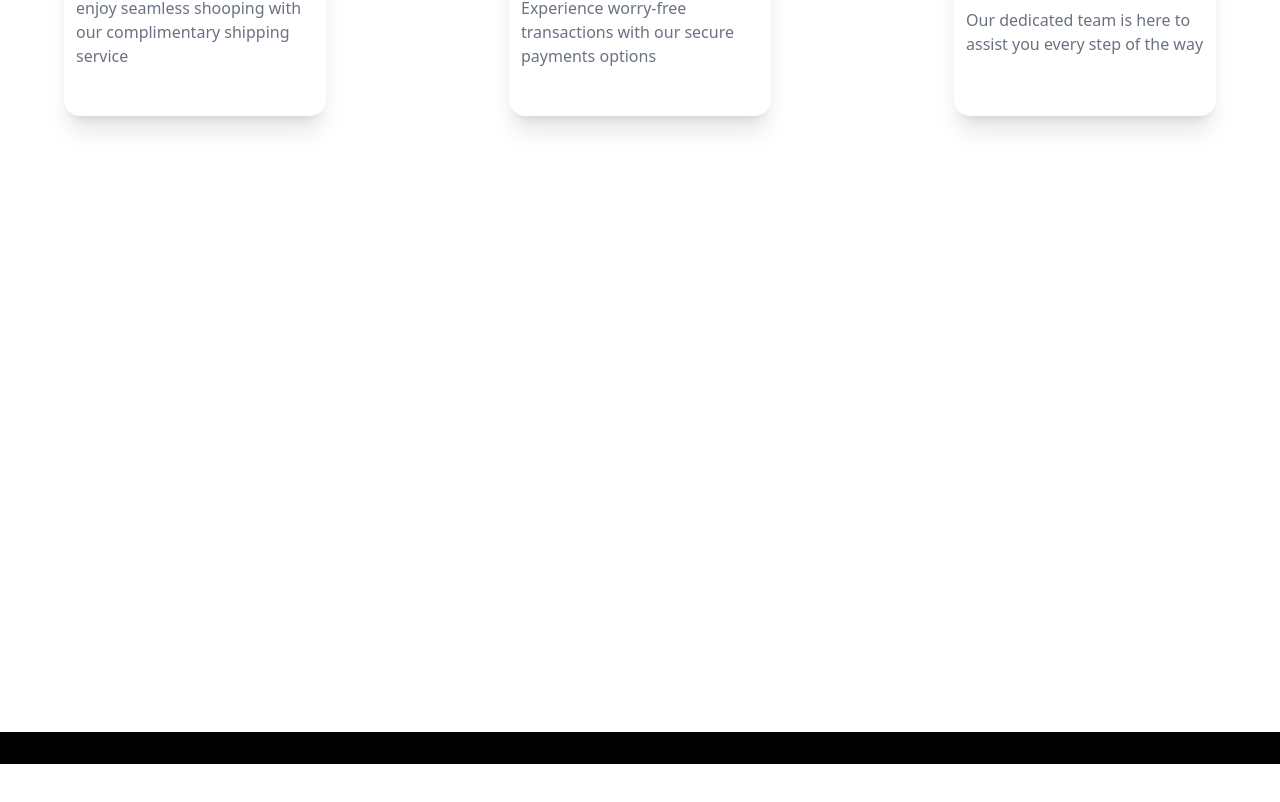
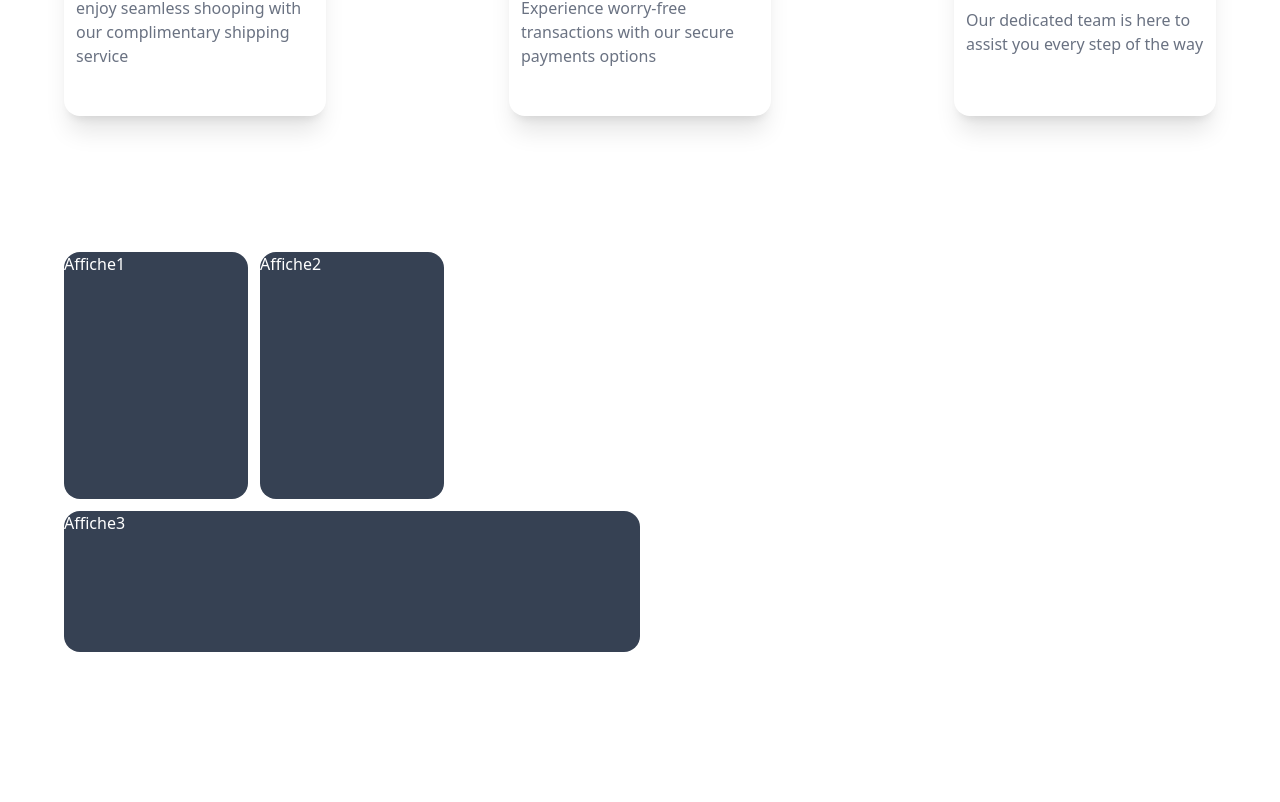
Before and after one commit to Thi2erry8/Vans, a React (Vite) app in the folder Vans/: page / in a window 1280 px wide. Shown: the part 2726-3528 px from the top of the page. Before the commit the page ends 3490 px from the top, so only its background shows below. Built offline with nearby package versions, Linux system fonts and the light colour scheme.

Commit message:
Special_Offer_start

```diff
--- a/Vans/src/section/SpecialOffer.jsx
+++ b/Vans/src/section/SpecialOffer.jsx
@@ -1,4 +1,14 @@
-function SpecialOffers(){
-
+function SpecialOffer(){
+        return(
+            <div className="h-screen flex flex-row w-full">
+                <div className="h-1/2 w-1/2">
+                        <div className="grid grid-cols-3 grid-rows-3 gap-3 h-full w-full">
+                              <div className="col-span-1 row-span-2 bg-gray-700 rounded-2xl text-white">Affiche1</div>
+                              <div className="col-span-1 row-span-2 bg-gray-700 rounded-2xl text-white">Affiche2</div>
+                              <div className="col-span-3 row-span-3 bg-gray-700 rounded-2xl text-white">Affiche3</div>
+                        </div>
+                   </div>
+            </div>
+        )
 }
-export default SpecialOffers
+export default SpecialOffer
```
